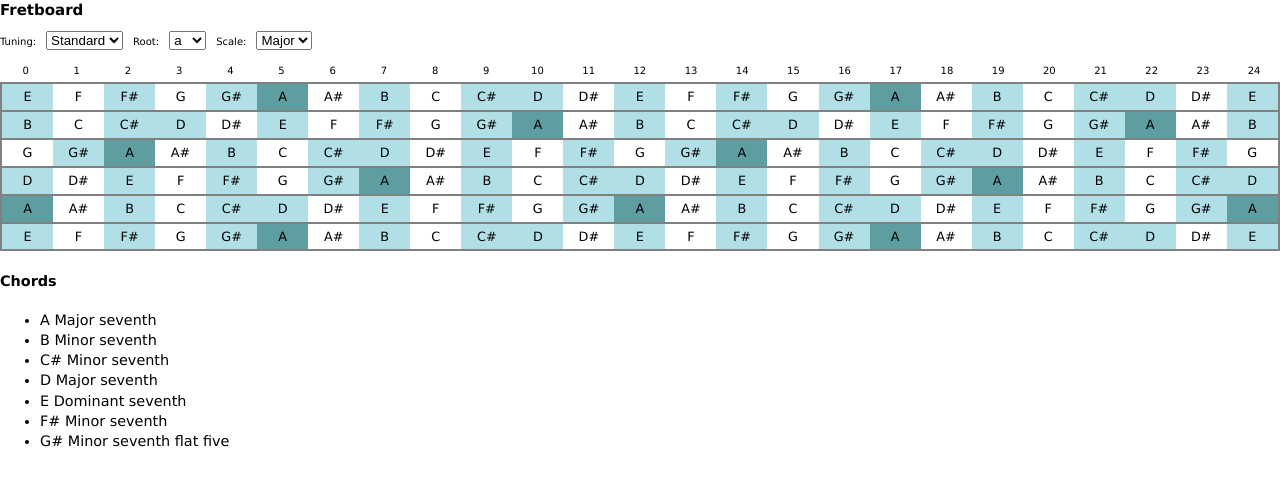
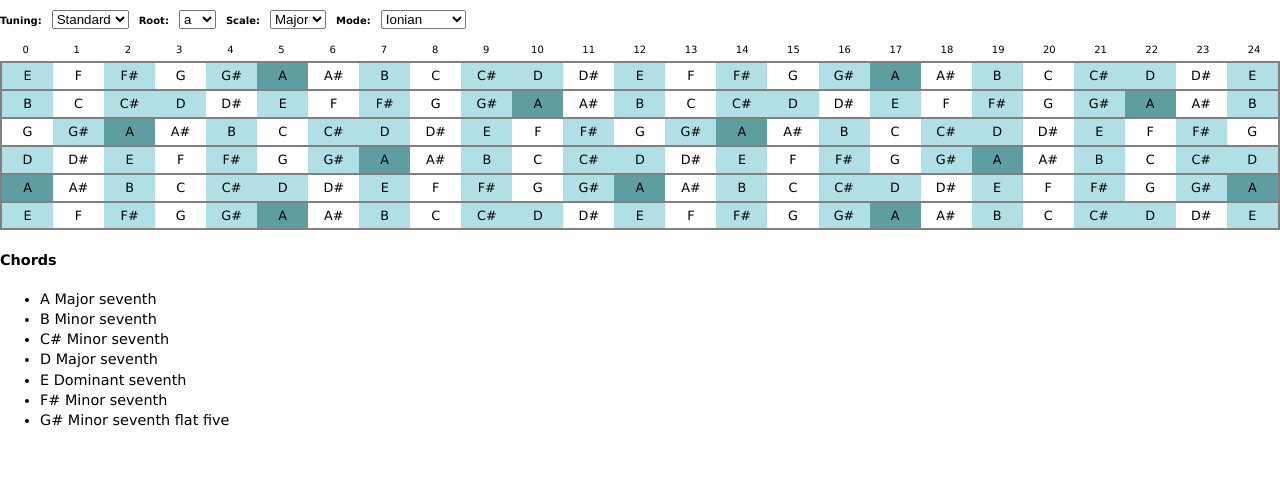
Before and after one commit to kodemonki/react-fretboard, a React app: page / in a window 1280 px wide. Built offline with nearby package versions, Linux system fonts and the light colour scheme.

Commit message:
added modes

```diff
--- a/src/js/components/Fretboard.js
+++ b/src/js/components/Fretboard.js
@@ -6,7 +6,7 @@ export default class FretBoard extends React.Component {
   render() {
     return <div className="fretboard">
       {this.props.fretboard.map((notes, index) => {
-        return <String key={index} noteArray={notes} highlight={this.props.highlight} root={this.props.options.root}/>;
+        return <String key={index} noteArray={notes} highlight={this.props.highlight} root={this.props.options.root} mode={this.props.options.mode}/>;
       })}
     </div>;
   }
--- a/src/js/components/Layout.js
+++ b/src/js/components/Layout.js
@@ -73,8 +73,8 @@ export default class Layout extends React.Component {
     const FSharp = 9;
     const G = 10;
     const GSharp = 11;
+
     var tuningArr = [];
-
     if(newState.options.tuning === '0'){
       tuningArr = [E,A,D,G,B,E];
     }else if(newState.options.tuning === '1'){
@@ -82,9 +82,9 @@ export default class Layout extends React.Component {
     }else if(newState.options.tuning === '2'){
       tuningArr = [E,B,E,GSharp,B,E];
     }else if(newState.options.tuning === '3'){
+      tuningArr = [D,A,D,FSharp,A,D];
+    }else if(newState.options.tuning === '4'){
       tuningArr = [B,E,A,D,G,B,E];
-    }else if(newState.options.tuning === '4'){
-      tuningArr = [B, E,A,D,G,B,E];
     }else if(newState.options.tuning === '5'){
       tuningArr = [E,A,D,G];
     }
@@ -93,6 +93,7 @@ export default class Layout extends React.Component {
   }
 
   changeOptions(newOptions){
+    console.log(newOptions);
     var newState = Object.assign( {}, this.state);
     newState.options = newOptions;
     newState.guitar.tuning = this.buildTuning(newState);
@@ -104,7 +105,6 @@ export default class Layout extends React.Component {
   render() {
     return <Router basename="/react/fretboard">
       <div className="Layout">
-        <h1>Fretboard</h1>
         <ScaleOptions changeOptions={this.changeOptions.bind(this)} tuning={this.state.options.tuning} root={this.state.options.root} scale={this.state.options.scale} mode={this.state.options.mode}/>
         <FretLabels guitar={this.state.guitar}/>
         <FretBoard fretboard={this.state.fretboard} options={this.state.options} highlight={this.state.highlight} />
--- a/src/js/components/ScaleOptions.js
+++ b/src/js/components/ScaleOptions.js
@@ -75,6 +75,9 @@ export default class ScaleOptions extends React.Component {
         <label>
           Scale:<select value={this.state.scale} onChange={this.handleScaleChange.bind(this)}>{this.getScaleList()}</select>
         </label>
+        <label>
+          Mode:<select value={this.state.mode} onChange={this.handleModeChange.bind(this)}>{this.getModeList()}</select>
+        </label>
       </form>
     </div>;
   }
--- a/src/js/components/String.js
+++ b/src/js/components/String.js
@@ -8,7 +8,7 @@ export default class String extends React.Component {
     this.state = this.props;
   }
   isRoot(note){
-    if((note % 12) == this.props.root){
+    if((note % 12) == ((Number(this.props.root)+Number(this.props.highlight[Number(this.props.mode)])) % 12)){
       return true;
     }else{
       return false;
--- a/src/styles/appStyles.scss
+++ b/src/styles/appStyles.scss
@@ -59,7 +59,9 @@ body {
 .options select{
   margin:10px;
 }
-
+.options label{
+  font-weight: bold;
+}
 .fretboard {
   background-color: $fretboard-background;
   border-left: 2px grey solid;
```
